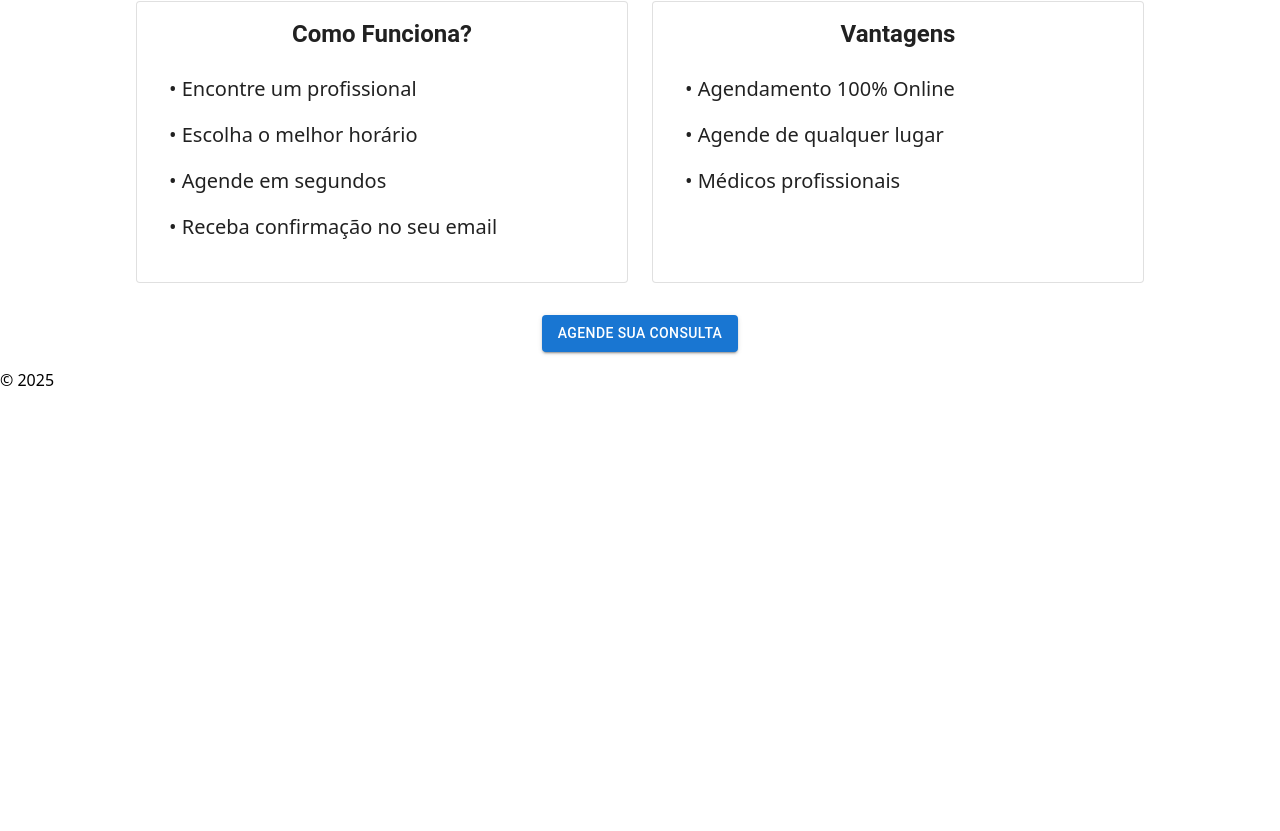
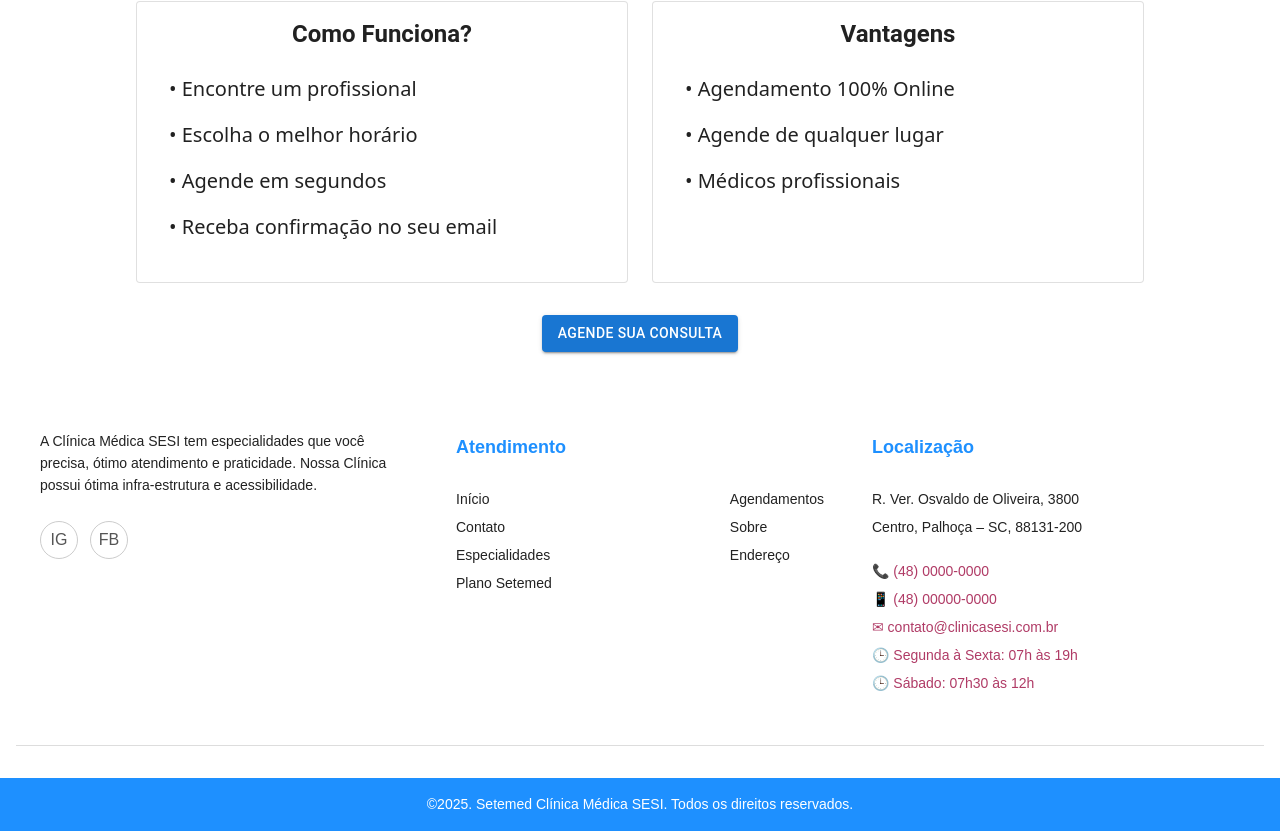
Before and after one commit to alekinho081/SituacaoAprendizagem, a React (Vite) app: page / in a window 1280 px wide. Shown: the part 796-1627 px from the top of the page. Before the commit the page ends 1204 px from the top, so only its background shows below. Built offline with nearby package versions, Linux system fonts and the light colour scheme; no server answers.

Commit message:
Finalização da Pagina Home

```diff
--- a/package.json
+++ b/package.json
@@ -24,18 +24,20 @@
     "react-dom": "^19.1.0",
     "react-router": "^7.6.2",
     "react-router-dom": "^6.22.3",
-    "sequelize": "^6.37.7",
-    "tailwindcss": "^4.1.11"
+    "sequelize": "^6.37.7"
   },
   "devDependencies": {
     "@eslint/js": "^9.25.0",
     "@types/react": "^19.1.2",
     "@types/react-dom": "^19.1.2",
     "@vitejs/plugin-react": "^4.4.1",
+    "autoprefixer": "^10.4.21",
     "eslint": "^9.25.0",
     "eslint-plugin-react-hooks": "^5.2.0",
     "eslint-plugin-react-refresh": "^0.4.19",
     "globals": "^16.0.0",
+    "postcss": "^8.5.6",
+    "tailwindcss": "^4.1.11",
     "vite": "^6.3.5"
   }
 }
--- a/src/Components/Footer/Footer.jsx
+++ b/src/Components/Footer/Footer.jsx
@@ -0,0 +1,137 @@
+const Footer = () => {
+  return (
+    <footer style={{ backgroundColor: '#fff', color: '#333', fontSize: 14, fontFamily: 'Arial, sans-serif' }}>
+      <div
+        style={{
+          maxWidth: 1200,
+          margin: '0 auto',
+          padding: '48px 24px',
+          display: 'grid',
+          gridTemplateColumns: 'repeat(3, 1fr)',
+          gap: 48,
+          color: '#222',
+        }}
+      >
+        <div style={{ lineHeight: 1.6 }}>
+          <p>
+            A Clínica Médica SESI tem especialidades que você precisa, ótimo atendimento e praticidade.
+            Nossa Clínica possui ótima infra-estrutura e acessibilidade.
+          </p>
+          <div style={{ marginTop: 24, display: 'flex', gap: 12 }}>
+            <a
+              href="#"
+              style={{
+                width: 36,
+                height: 36,
+                borderRadius: '50%',
+                border: '1px solid #ccc',
+                display: 'flex',
+                alignItems: 'center',
+                justifyContent: 'center',
+                color: '#555',
+                textDecoration: 'none',
+                fontSize: 16,
+              }}
+              aria-label="Instagram"
+            >
+              <i className="fa fa-instagram" aria-hidden="true"></i> {/* Se quiser usar ícone, senão pode deixar texto */}
+              IG
+            </a>
+            <a
+              href="#"
+              style={{
+                width: 36,
+                height: 36,
+                borderRadius: '50%',
+                border: '1px solid #ccc',
+                display: 'flex',
+                alignItems: 'center',
+                justifyContent: 'center',
+                color: '#555',
+                textDecoration: 'none',
+                fontSize: 16,
+              }}
+              aria-label="Facebook"
+            >
+              FB
+            </a>
+          </div>
+        </div>
+        <div>
+          <h3 style={{ color: '#1E90FF', fontWeight: '600', fontSize: 18, marginBottom: 24 }}>
+            Atendimento
+          </h3>
+          <div style={{ display: 'flex', justifyContent: 'space-between', fontWeight: 'normal', fontSize: 14 }}>
+            <ul style={{ listStyle: 'none', padding: 0, margin: 0, lineHeight: 2 }}>
+              <li>Início</li>
+              <li>Contato</li>
+              <li>Especialidades</li>
+              <li>Plano Setemed</li>
+            </ul>
+            <ul style={{ listStyle: 'none', padding: 0, margin: 0, lineHeight: 2 }}>
+              <li>Agendamentos</li>
+              <li>Sobre</li>
+              <li>Endereço</li>
+            </ul>
+          </div>
+        </div>
+        <div>
+          <h3 style={{ color: '#1E90FF', fontWeight: '600', fontSize: 18, marginBottom: 24 }}>
+            Localização
+          </h3>
+          <ul style={{ listStyle: 'none', padding: 0, margin: 0, lineHeight: 2, color: '#222' }}>
+            <li>R. Ver. Osvaldo de Oliveira, 3800</li>
+            <li>Centro, Palhoça – SC, 88131-200</li>
+            <li style={{ marginTop: 16, color: '#b03b66' }}>
+              📞 (48) 0000-0000
+            </li>
+            <li style={{ color: '#b03b66' }}>
+              📱 (48) 00000-0000
+            </li>
+            <li style={{ color: '#b03b66' }}>
+              ✉ contato@clinicasesi.com.br
+            </li>
+            <li style={{ color: '#b03b66' }}>
+              🕒 Segunda à Sexta: 07h às 19h
+            </li>
+            <li style={{ color: '#b03b66' }}>
+              🕒 Sábado: 07h30 às 12h
+            </li>
+          </ul>
+        </div>
+      </div>
+      <div
+        style={{
+          borderTop: '1px solid #ddd',
+          fontSize: 12,
+          color: '#777',
+          padding: '8px 0 0 0',
+          textAlign: 'center',
+          maxWidth: 1200,
+          margin: '0 auto',
+          display: 'flex',
+          justifyContent: 'space-between',
+          paddingLeft: 24,
+          paddingRight: 24,
+          fontWeight: '500',
+        }}
+      >
+      </div>
+      <div
+        style={{
+          backgroundColor: '#1E90FF',
+          color: 'white',
+          textAlign: 'center',
+          padding: '16px 24px',
+          fontSize: 14,
+          fontWeight: '500',
+          marginTop: 24,
+        }}
+      >
+        ©2025. Setemed Clínica Médica SESI. Todos os direitos reservados.
+      </div>
+    </footer>
+  );
+};
+
+export default Footer;
--- a/src/Pages/HomePage/Home.jsx
+++ b/src/Pages/HomePage/Home.jsx
@@ -1,7 +1,7 @@
 import Typography from "@mui/material/Typography";
 import NewCard from "../../Components/Card/CardBox";
 import bannerImage from '../../ImagemBanner/ClinicaMedicaSESI.png'
-import { Button, Card, CardMedia } from '@mui/material';
+import { Button, Card, CardMedia, Link } from '@mui/material';
 import Box from "@mui/material/Box";
 
 const Home = () => {
@@ -11,21 +11,20 @@ const Home = () => {
                 <Card
                     sx={{
                         maxWidth: '100%',
-                        width: '1200px',
+                        width: '1500px',
                         borderRadius: 2,
                         overflow: 'hidden',
-                        boxShadow: 3 // Sombra mais pronunciada
+                        boxShadow: 3
                     }}
                 >
                     <CardMedia
                         component="img"
-                        image="/ImagemBanner/ClinicaMedicaSESI.png"
+                        image={bannerImage}
                         alt="Clínica Médica SESI - Cuidamos da sua saúde com excelência"
                         sx={{
                             width: '100%',
-                            height: 'auto',
-                            objectFit: 'contain',
-                            maxHeight: '400px'
+                            height: '400px', // Altura fixa
+                            objectFit: 'cover' // Cobre todo o espaço do card
                         }}
                     />
                 </Card>
@@ -55,7 +54,7 @@ const Home = () => {
                         my: 4
                     }}
                 >
-                    <NewCard sx={{ flex: 1, maxWidth: 490}}>
+                    <NewCard sx={{ flex: 1, maxWidth: 490 }}>
                         <Typography
                             variant="h5"
                             component="h2"
@@ -122,7 +121,7 @@ const Home = () => {
                         my: 2
                     }}
                 >
-                    <Button variant="contained">Agende sua Consulta</Button>
+                    <Button href="/especialidades" variant="contained">Agende sua Consulta</Button>
                 </Box>
             </section>
         </div>
--- a/src/layout/Layout.jsx
+++ b/src/layout/Layout.jsx
@@ -1,6 +1,7 @@
 import React from "react";
 import NewHeader from "../Components/Header/Header";
 import { Outlet } from "react-router-dom";
+import Footer from "../Components/Footer/Footer";
 
 
 const Layout = () => {
@@ -16,7 +17,7 @@ const Layout = () => {
 
               <footer>
 
-                    <p>© 2025 </p>
+                   <Footer/>
 
               </footer>
 
```
Also changed, not shown: src/ImagemBanner/ClinicaMedicaSESI.png, 1 other file (tests, documents, lock files or other folders).
